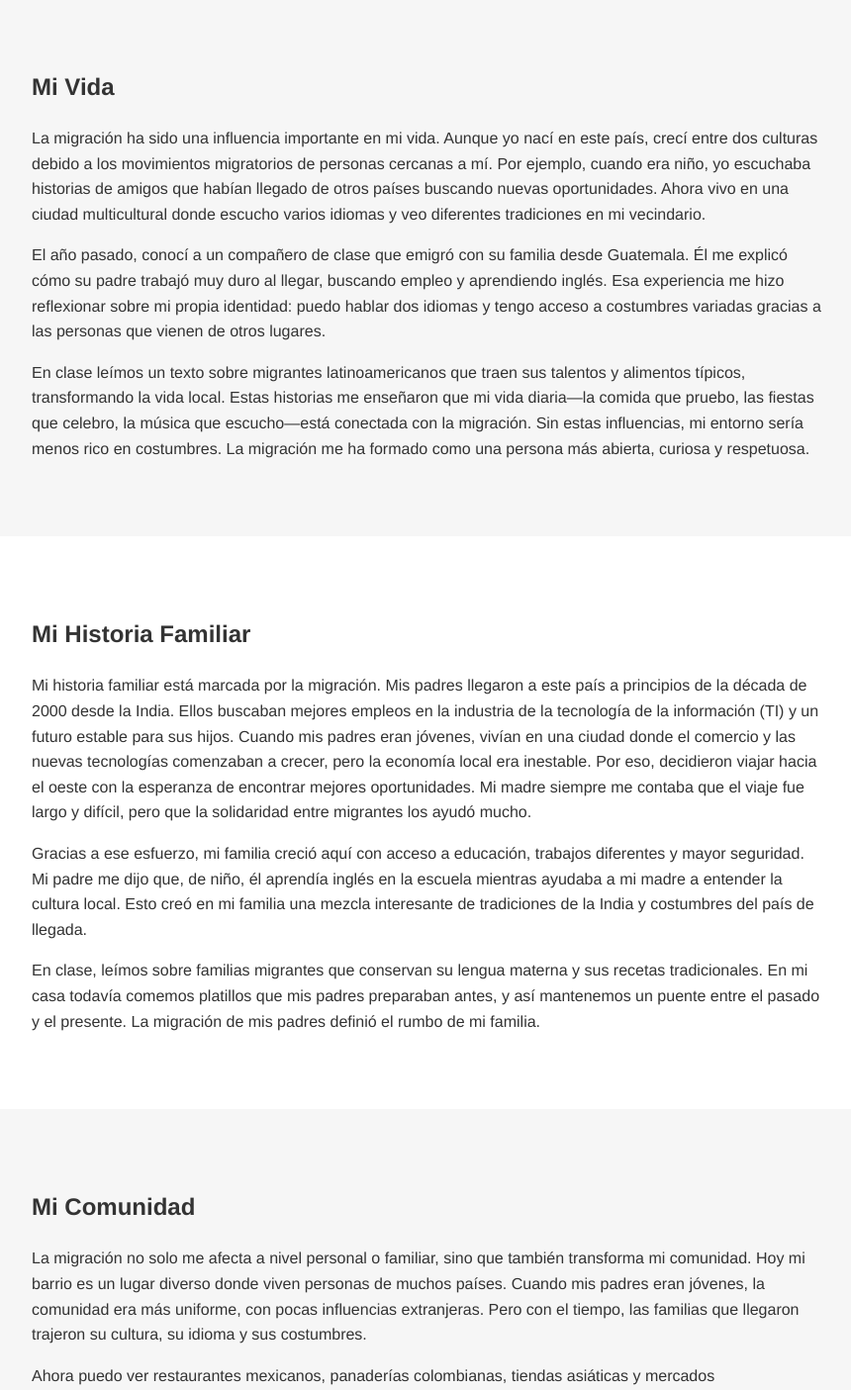
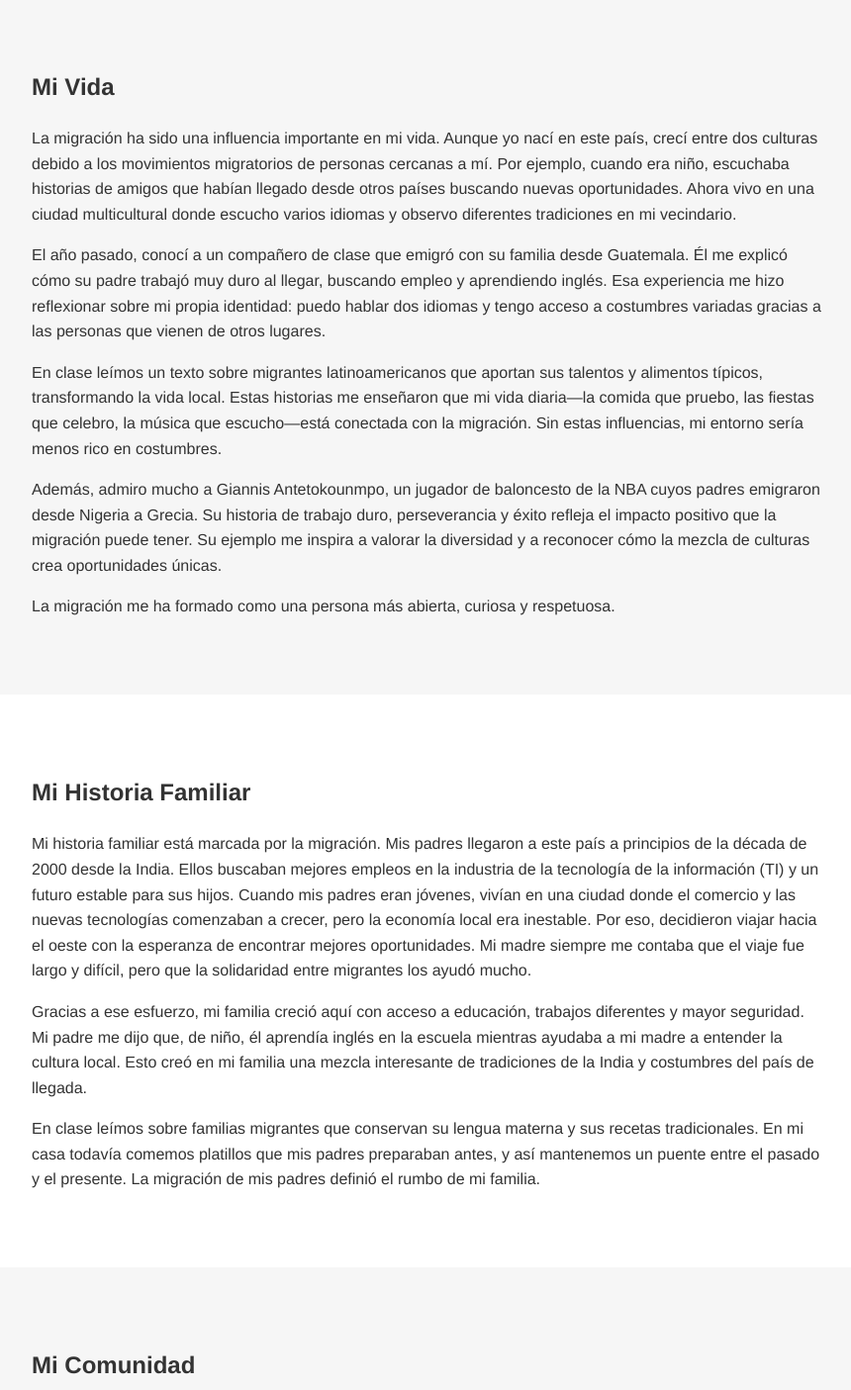
Before and after one commit to vedantsaran/Spanish, a plain HTML site: page index.html in a window 1280 px wide. Shown: the part 380-1785 px from the top of the page at 99% size, without its empty margins (208-1068 px from the left). Drawn offline with Linux system fonts and the light colour scheme.

Commit message:
Update index.html

```diff
--- a/index.html
+++ b/index.html
@@ -37,9 +37,15 @@
     <section id="mi-vida" class="section">
         <div class="container">
             <h2>Mi Vida</h2>
-            <p>La migración ha sido una influencia importante en mi vida. Aunque yo nací en este país, crecí entre dos culturas debido a los movimientos migratorios de personas cercanas a mí. Por ejemplo, cuando era niño, yo escuchaba historias de amigos que habían llegado de otros países buscando nuevas oportunidades. Ahora vivo en una ciudad multicultural donde escucho varios idiomas y veo diferentes tradiciones en mi vecindario.</p>
+            <p>La migración ha sido una influencia importante en mi vida. Aunque yo nací en este país, crecí entre dos culturas debido a los movimientos migratorios de personas cercanas a mí. Por ejemplo, cuando era niño, escuchaba historias de amigos que habían llegado desde otros países buscando nuevas oportunidades. Ahora vivo en una ciudad multicultural donde escucho varios idiomas y observo diferentes tradiciones en mi vecindario.</p>
+
             <p>El año pasado, conocí a un compañero de clase que emigró con su familia desde Guatemala. Él me explicó cómo su padre trabajó muy duro al llegar, buscando empleo y aprendiendo inglés. Esa experiencia me hizo reflexionar sobre mi propia identidad: puedo hablar dos idiomas y tengo acceso a costumbres variadas gracias a las personas que vienen de otros lugares.</p>
-            <p>En clase leímos un texto sobre migrantes latinoamericanos que traen sus talentos y alimentos típicos, transformando la vida local. Estas historias me enseñaron que mi vida diaria—la comida que pruebo, las fiestas que celebro, la música que escucho—está conectada con la migración. Sin estas influencias, mi entorno sería menos rico en costumbres. La migración me ha formado como una persona más abierta, curiosa y respetuosa.</p>
+
+            <p>En clase leímos un texto sobre migrantes latinoamericanos que aportan sus talentos y alimentos típicos, transformando la vida local. Estas historias me enseñaron que mi vida diaria—la comida que pruebo, las fiestas que celebro, la música que escucho—está conectada con la migración. Sin estas influencias, mi entorno sería menos rico en costumbres.</p>
+
+            <p>Además, admiro mucho a Giannis Antetokounmpo, un jugador de baloncesto de la NBA cuyos padres emigraron desde Nigeria a Grecia. Su historia de trabajo duro, perseverancia y éxito refleja el impacto positivo que la migración puede tener. Su ejemplo me inspira a valorar la diversidad y a reconocer cómo la mezcla de culturas crea oportunidades únicas.</p>
+
+            <p>La migración me ha formado como una persona más abierta, curiosa y respetuosa.</p>
         </div>
     </section>
 
@@ -48,8 +54,10 @@
         <div class="container">
             <h2>Mi Historia Familiar</h2>
             <p>Mi historia familiar está marcada por la migración. Mis padres llegaron a este país a principios de la década de 2000 desde la India. Ellos buscaban mejores empleos en la industria de la tecnología de la información (TI) y un futuro estable para sus hijos. Cuando mis padres eran jóvenes, vivían en una ciudad donde el comercio y las nuevas tecnologías comenzaban a crecer, pero la economía local era inestable. Por eso, decidieron viajar hacia el oeste con la esperanza de encontrar mejores oportunidades. Mi madre siempre me contaba que el viaje fue largo y difícil, pero que la solidaridad entre migrantes los ayudó mucho.</p>
+
             <p>Gracias a ese esfuerzo, mi familia creció aquí con acceso a educación, trabajos diferentes y mayor seguridad. Mi padre me dijo que, de niño, él aprendía inglés en la escuela mientras ayudaba a mi madre a entender la cultura local. Esto creó en mi familia una mezcla interesante de tradiciones de la India y costumbres del país de llegada.</p>
-            <p>En clase, leímos sobre familias migrantes que conservan su lengua materna y sus recetas tradicionales. En mi casa todavía comemos platillos que mis padres preparaban antes, y así mantenemos un puente entre el pasado y el presente. La migración de mis padres definió el rumbo de mi familia.</p>
+
+            <p>En clase leímos sobre familias migrantes que conservan su lengua materna y sus recetas tradicionales. En mi casa todavía comemos platillos que mis padres preparaban antes, y así mantenemos un puente entre el pasado y el presente. La migración de mis padres definió el rumbo de mi familia.</p>
         </div>
     </section>
 
@@ -58,7 +66,9 @@
         <div class="container">
             <h2>Mi Comunidad</h2>
             <p>La migración no solo me afecta a nivel personal o familiar, sino que también transforma mi comunidad. Hoy mi barrio es un lugar diverso donde viven personas de muchos países. Cuando mis padres eran jóvenes, la comunidad era más uniforme, con pocas influencias extranjeras. Pero con el tiempo, las familias que llegaron trajeron su cultura, su idioma y sus costumbres.</p>
+
             <p>Ahora puedo ver restaurantes mexicanos, panaderías colombianas, tiendas asiáticas y mercados centroamericanos en las calles. Este cambio ha creado un ambiente multicultural que enriquece la vida social. Por ejemplo, la semana pasada visité una feria local inspirada en las celebraciones de distintas comunidades migrantes. Allí probé comida típica y escuché música tradicional que nunca había conocido antes.</p>
+
             <p>En clase hablamos sobre las migraciones internas y externas, y cómo cambian las ciudades. También leímos artículos sobre migrantes que mejoran las economías locales al ofrecer nuevos productos y servicios. En mi propia comunidad, estas influencias se notan en las escuelas (con programas de lenguaje dual), en las celebraciones públicas y en el respeto por diferentes religiones. Sin la migración, mi comunidad sería menos colorida, menos abierta y con menos oportunidades de aprender y disfrutar nuevas experiencias.</p>
         </div>
     </section>
```
